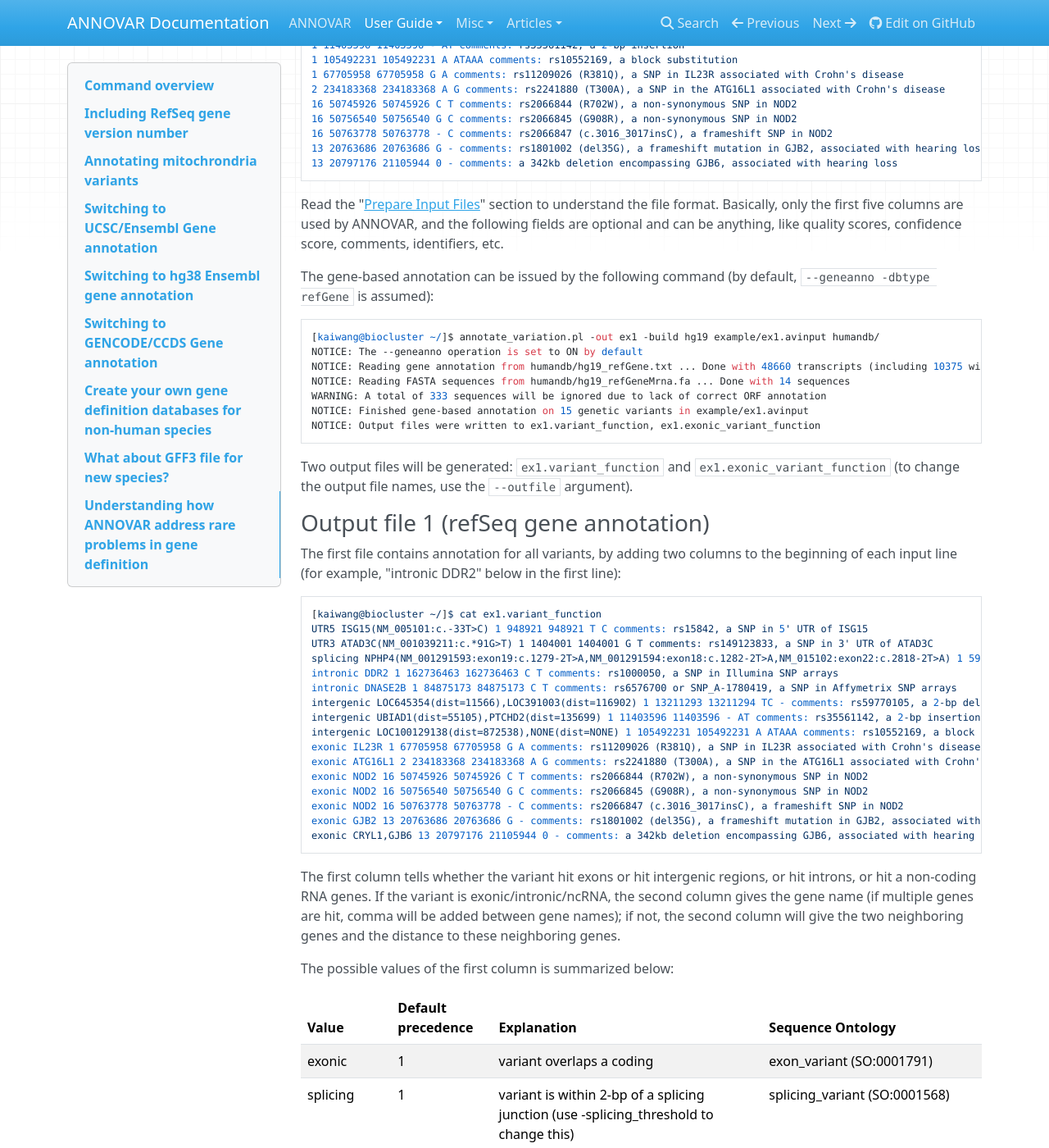
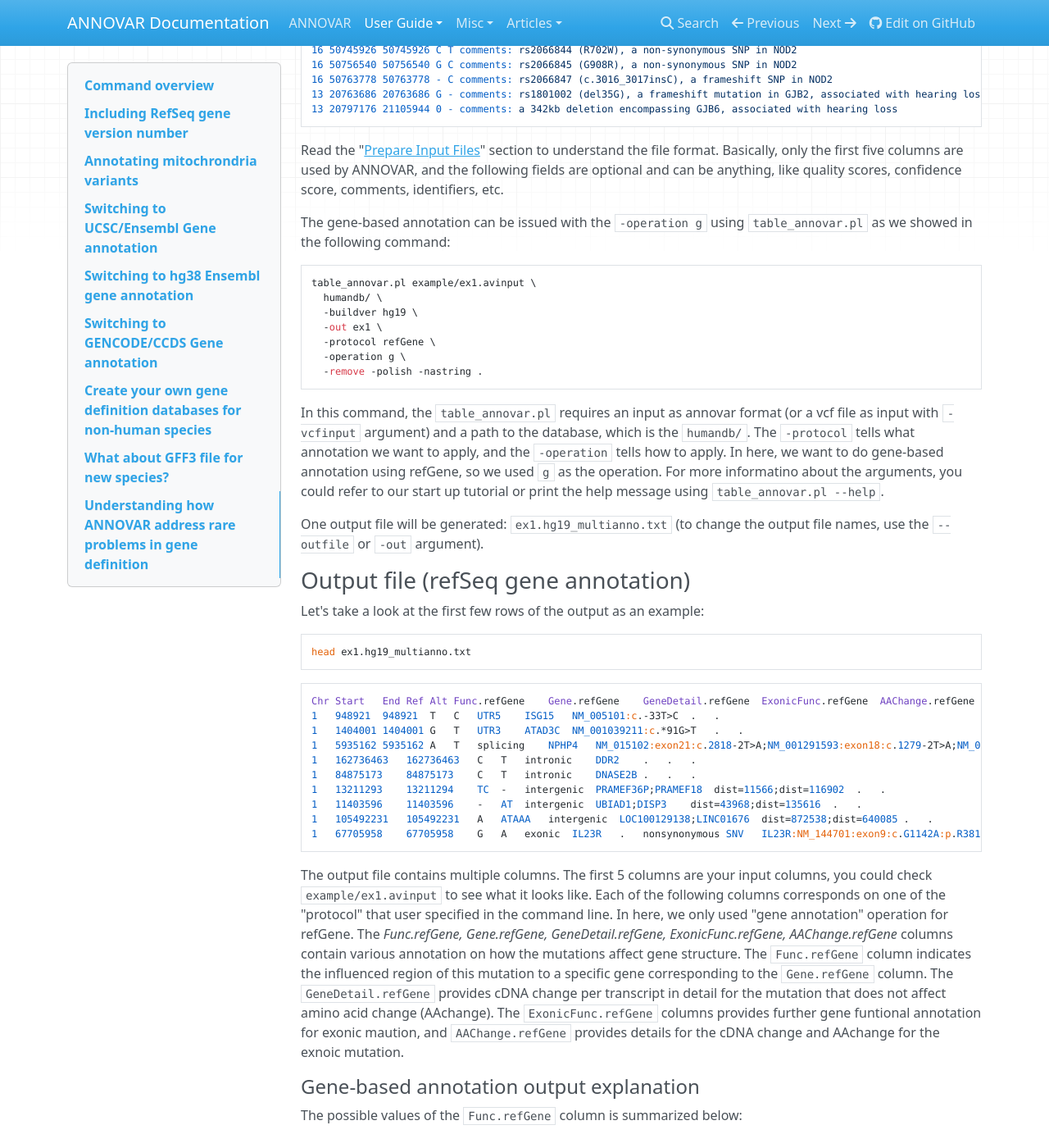
Before and after one commit to WGLab/doc-ANNOVAR, an MkDocs documentation site: the page built from docs/user-guide/gene.md, in a window 1280 px wide and 1400 px high, scrolled down 1071 px. Shown: the whole window at 82% size. Built offline with MkDocs 1.6.1, drawn with Linux system fonts in a browser that asks for light colours; nearby versions of some CDN libraries; comment, search, counter and statistics services are not loaded; some of the changed text lies outside the part shown.

Commit message:
Update gene.md

````diff
--- a/docs/user-guide/gene.md
+++ b/docs/user-guide/gene.md
@@ -9,13 +9,7 @@ One of the functionalities of ANNOVAR is to generate gene-based annotation. For
 Before working on gene-based annotation, a gene definition file and associated FASTA file must be downloaded into a directory if they are not already downloaded. Let's call this directory as `humandb/`.
 
 ```
-[kaiwang@biocluster ~/]$ annotate_variation.pl -downdb -buildver hg19 -webfrom annovar refGene humandb/
-NOTICE: Web-based checking to see whether ANNOVAR new version is available ... Done
-NOTICE: Downloading annotation database http://www.openbioinformatics.org/annovar/download/hg19_refGene.txt.gz ... OK
-NOTICE: Downloading annotation database http://www.openbioinformatics.org/annovar/download/hg19_refLink.txt.gz ... OK
-NOTICE: Downloading annotation database http://www.openbioinformatics.org/annovar/download/hg19_refGeneMrna.fa.gz ... OK
-NOTICE: Uncompressing downloaded files
-NOTICE: Finished downloading annotation files for hg19 build version, with files saved at the 'humandb' directory
+annotate_variation.pl -downdb -buildver hg19 -webfrom annovar refGene humandb/
 ```
 
 This command downloads a few files and save them in the `humandb/` directory for later use.
@@ -25,7 +19,9 @@ This command downloads a few files and save them in the `humandb/` directory for
 Suppose we use the input file `ex1.avinput` which is included as an example in the ANNOVAR package. This is a simple text file, and its content is displayed below:
 
 ```
-[kaiwang@biocluster ~/]$ cat example/ex1.avinput
+cat example/ex1.avinput
+```
+```
 1 948921 948921 T C comments: rs15842, a SNP in 5' UTR of ISG15
 1 1404001 1404001 G T comments: rs149123833, a SNP in 3' UTR of ATAD3C
 1 5935162 5935162 A T comments: rs1287637, a splice site variant in NPHP4
@@ -45,46 +41,47 @@ Suppose we use the input file `ex1.avinput` which is included as an example in t
 
 Read the "[Prepare Input Files](input.md)" section to understand the file format. Basically, only the first five columns are used by ANNOVAR, and the following fields are optional and can be anything, like quality scores, confidence score, comments, identifiers, etc.
 
-The gene-based annotation can be issued by the following command (by default, `--geneanno -dbtype refGene` is assumed):
+The gene-based annotation can be issued with the `-operation g` using `table_annovar.pl` as we showed in the following command:
 
 ```
-[kaiwang@biocluster ~/]$ annotate_variation.pl -out ex1 -build hg19 example/ex1.avinput humandb/
-NOTICE: The --geneanno operation is set to ON by default
-NOTICE: Reading gene annotation from humandb/hg19_refGene.txt ... Done with 48660 transcripts (including 10375 without coding sequence annotation) for 25588 unique genes
-NOTICE: Reading FASTA sequences from humandb/hg19_refGeneMrna.fa ... Done with 14 sequences
-WARNING: A total of 333 sequences will be ignored due to lack of correct ORF annotation
-NOTICE: Finished gene-based annotation on 15 genetic variants in example/ex1.avinput
-NOTICE: Output files were written to ex1.variant_function, ex1.exonic_variant_function
+table_annovar.pl example/ex1.avinput \
+  humandb/ \
+  -buildver hg19 \
+  -out ex1 \
+  -protocol refGene \
+  -operation g \
+  -remove -polish -nastring .
 ```
 
-Two output files will be generated: `ex1.variant_function` and `ex1.exonic_variant_function` (to change the output file names, use the `--outfile` argument).
+In this command, the `table_annovar.pl` requires an input as annovar format (or a vcf file as input with `-vcfinput` argument) and a path to the database, which is the `humandb/`. The `-protocol` tells what annotation we want to apply, and the `-operation` tells how to apply. In here, we want to do gene-based annotation using refGene, so we used `g` as the operation. For more informatino about the arguments, you could refer to our start up tutorial or print the help message using `table_annovar.pl --help`.
 
-### Output file 1 (refSeq gene annotation)
+One output file will be generated: `ex1.hg19_multianno.txt` (to change the output file names, use the `--outfile` or `-out` argument).
 
-The first file contains annotation for all variants, by adding two columns to the beginning of each input line (for example, "intronic DDR2" below in the first line):
+### Output file (refSeq gene annotation)
+
+Let's take a look at the first few rows of the output as an example:
 
 ```
-[kaiwang@biocluster ~/]$ cat ex1.variant_function
-UTR5 ISG15(NM_005101:c.-33T>C) 1 948921 948921 T C comments: rs15842, a SNP in 5' UTR of ISG15
-UTR3 ATAD3C(NM_001039211:c.*91G>T) 1 1404001 1404001 G T comments: rs149123833, a SNP in 3' UTR of ATAD3C
-splicing NPHP4(NM_001291593:exon19:c.1279-2T>A,NM_001291594:exon18:c.1282-2T>A,NM_015102:exon22:c.2818-2T>A) 1 5935162 5935162 A T comments: rs1287637, a splice site variant in NPHP4
-intronic DDR2 1 162736463 162736463 C T comments: rs1000050, a SNP in Illumina SNP arrays
-intronic DNASE2B 1 84875173 84875173 C T comments: rs6576700 or SNP_A-1780419, a SNP in Affymetrix SNP arrays
-intergenic LOC645354(dist=11566),LOC391003(dist=116902) 1 13211293 13211294 TC - comments: rs59770105, a 2-bp deletion
-intergenic UBIAD1(dist=55105),PTCHD2(dist=135699) 1 11403596 11403596 - AT comments: rs35561142, a 2-bp insertion
-intergenic LOC100129138(dist=872538),NONE(dist=NONE) 1 105492231 105492231 A ATAAA comments: rs10552169, a block substitution
-exonic IL23R 1 67705958 67705958 G A comments: rs11209026 (R381Q), a SNP in IL23R associated with Crohn's disease
-exonic ATG16L1 2 234183368 234183368 A G comments: rs2241880 (T300A), a SNP in the ATG16L1 associated with Crohn's disease
-exonic NOD2 16 50745926 50745926 C T comments: rs2066844 (R702W), a non-synonymous SNP in NOD2
-exonic NOD2 16 50756540 50756540 G C comments: rs2066845 (G908R), a non-synonymous SNP in NOD2
-exonic NOD2 16 50763778 50763778 - C comments: rs2066847 (c.3016_3017insC), a frameshift SNP in NOD2
-exonic GJB2 13 20763686 20763686 G - comments: rs1801002 (del35G), a frameshift mutation in GJB2, associated with hearing loss
-exonic CRYL1,GJB6 13 20797176 21105944 0 - comments: a 342kb deletion encompassing GJB6, associated with hearing loss
+head ex1.hg19_multianno.txt
+```
+```
+Chr	Start	End	Ref	Alt	Func.refGene	Gene.refGene	GeneDetail.refGene	ExonicFunc.refGene	AAChange.refGene
+1	948921	948921	T	C	UTR5	ISG15	NM_005101:c.-33T>C	.	.
+1	1404001	1404001	G	T	UTR3	ATAD3C	NM_001039211:c.*91G>T	.	.
+1	5935162	5935162	A	T	splicing	NPHP4	NM_015102:exon21:c.2818-2T>A;NM_001291593:exon18:c.1279-2T>A;NM_001291594:exon17:c.1282-2T>A	.	.
+1	162736463	162736463	C	T	intronic	DDR2	.	.	.
+1	84875173	84875173	C	T	intronic	DNASE2B	.	.	.
+1	13211293	13211294	TC	-	intergenic	PRAMEF36P;PRAMEF18	dist=11566;dist=116902	.	.
+1	11403596	11403596	-	AT	intergenic	UBIAD1;DISP3	dist=43968;dist=135616	.	.
+1	105492231	105492231	A	ATAAA	intergenic	LOC100129138;LINC01676	dist=872538;dist=640085	.	.
+1	67705958	67705958	G	A	exonic	IL23R	.	nonsynonymous SNV	IL23R:NM_144701:exon9:c.G1142A:p.R381Q
 ```
 
-The first column tells whether the variant hit exons or hit intergenic regions, or hit introns, or hit a non-coding RNA genes. If the variant is exonic/intronic/ncRNA, the second column gives the gene name (if multiple genes are hit, comma will be added between gene names); if not, the second column will give the two neighboring genes and the distance to these neighboring genes.
+The output file contains multiple columns. The first 5 columns are your input columns, you could check `example/ex1.avinput` to see what it looks like. Each of the following columns corresponds on one of the "protocol" that user specified in the command line. In here, we only used "gene annotation" operation for refGene. The *Func.refGene, Gene.refGene, GeneDetail.refGene, ExonicFunc.refGene, AAChange.refGene* columns contain various annotation on how the mutations affect gene structure. The `Func.refGene` column indicates the influenced region of this mutation to a specific gene corresponding to the `Gene.refGene` column. The `GeneDetail.refGene` provides cDNA change per transcript in detail for the mutation that does not affect amino acid change (AAchange). The `ExonicFunc.refGene` columns provides further gene funtional annotation for exonic maution, and `AAChange.refGene` provides details for the cDNA change and AAchange for the exnoic mutation.
 
-The possible values of the first column is summarized below:
+#### Gene-based annotation output explanation
+
+The possible values of the `Func.refGene` column is summarized below:
 
 | Value	|	Default precedence	|	Explanation	| Sequence Ontology |
 |---|---|---|---|
@@ -101,17 +98,24 @@ The possible values of the first column is summarized below:
 
 The value of the first column takes the following precedence (as of December 2010 and later version of ANNOVAR): exonic = splicing > ncRNA> > UTR5/UTR3 > intron > upstream/downstream > intergenic. The precedence defined above is used to decide what function to print out when a variant fit multiple functional categories. Note that:
 
-1. the "exonic" here refers only to coding exonic portion , but not UTR portion, as there are two keywords (UTR5, UTR3) that are specifically reserved for UTR annotations.
-2. "splicing" in ANNOVAR is defined as variant that is within 2-bp away from an exon/intron boundary by default, but the threshold can be changed by the --splicing_threshold argument. Before Feb 2013, if "exonic,splicing" is shown, it means that this is a variant within exon but close to exon/intron boundary; this behavior is due to historical reason, when a user requested that exonic variants near splicing sites be annotated with splicing as well. However, I continue to get user emails complaining about this behavior despite my best efforts to put explanation in the ANNOVAR website with details. Therefore, starting from Feb 2013 , "splicing" only refers to the 2bp in the intron that is close to an exon, and if you want to have the same behavior as before, add -exonicsplicing argument.
+1. the "exonic" here refers only to coding exonic portion, but not UTR portion, as there are two keywords (UTR5, UTR3) that are specifically reserved for UTR annotations.
+2. "splicing" in ANNOVAR is defined as variant that is within 2-bp away from an exon/intron boundary by default, but the threshold can be changed by the `--splicing_threshold` argument. Before Feb 2013, if "exonic,splicing" is shown, it means that this is a variant within exon but close to exon/intron boundary; this behavior is due to historical reason, when a user requested that exonic variants near splicing sites be annotated with splicing as well. However, I continue to get user emails complaining about this behavior despite my best efforts to put explanation in the ANNOVAR website with details. Therefore, starting from Feb 2013 , "splicing" only refers to the 2bp in the intron that is close to an exon, and if you want to have the same behavior as before, add `-exonicsplicing` argument.
 3. If a variant is located in both 5' UTR and 3' UTR region (possibly for two different genes), then the "UTR5,UTR3" will be printed as the output.
-4. The term "upstream" and "downstream" is defined as 1-kb away from transcription start site or transcription end site, respectively, taking in account of the strand of the mRNA; the --neargene threshold can be used to adjust this threshold.
+4. The term "upstream" and "downstream" is defined as 1-kb away from transcription start site or transcription end site, respectively, taking in account of the strand of the mRNA; the `--neargene` threshold can be used to adjust this threshold.
 5. If a variant is located in both downstream and upstream region (possibly for 2 different genes), then the "upstream,downstream" will be printed as the output.
-In 2011 June version of ANNOVAR, the splicing annotation is improved. If the splicing site is in intron, then all isoforms and the corresponding base change will be printed. For example,
+In 2011 June version of ANNOVAR, the splicing annotation is improved. If the splicing site is in intron, then all isoforms and the corresponding base change will be printed.
+
+As an example of adding argument to the gene-based annotation, we could change the splicing threashold to 5 in this way:
 
 ```
-splicing SMS(NM_004595:c.447+2T>G) X 21895357 21895357 T G hetero 8 15
-splicing DMD(NM_004011:c.48+1A>C) X 31803228 31803228 T G homo 117 30
-splicing BAGE(NM_001187:c.14+1A>G),BAGE4(NM_181704:c.14+1A>G),BAGE5(NM_182484:c.14+1A>G) 21 10120594 10120594 T C hetero 66 53
+table_annovar.pl example/ex1.avinput \
+  humandb/ \
+  -buildver hg19 \
+  -out ex1_arg \
+  -protocol refGene \
+  -operation g \
+  -arg "--splicing_threshold 5"\
+  -remove -polish -nastring .
 ```
 
 Several technical notes are discussed below.
@@ -126,15 +130,15 @@ To further explain the variant_function annotation, check the figure below:
 
 ![varfunc](../img/gene_snp_1.png)
 
-In the figure above, SNP1 is an intergenic variant, as it is >1kb away from any gene, SNP2 is a downstream variant, as it is 1kb from the 3'end of the NADK gene; SNP3 is a UTR3 variant; SNP4 is an intronic variant; SNP5 is an exonic variant.
+In the figure above, SNP1 is an intergenic variant, as it is >1kb away from any gene, SNP2 is a downstream variant, as it is within 1kb from the 3'end of the NADK gene; SNP3 is a UTR3 variant; SNP4 is an intronic variant; SNP5 is an exonic variant.
 
 Similarly, Deletion 1 is an intergenic variant; deletion 2 is a downstream variant; deletion3 is a UTR3 variant; deletion 4 overlaps both with UTR3 and intron, and based on the precedence rule, it is a UTR3 variant; deletion 5 is an intronic variant; deletion6 overlaps with both an exon and an intron, and based on the precedence rule, it is an exonic variant.
 
-> *Technical Notes: Sometimes users may want to change the default precedence rule. The "-precedence" argument can be used to fine-tune the priority of variant function. The different variant functions should be separated by comma in the command line based on their desired priority levels. The allowable keywords for variant functions are exonic, intronic, splicing, utr5, utr3, upstream, downstream, splicing, ncrna.*
+> *Technical Notes: Sometimes users may want to change the default precedence rule. The `-precedence` argument can be used to fine-tune the priority of variant function. The different variant functions should be separated by comma in the command line based on their desired priority levels. The allowable keywords for variant functions are exonic, intronic, splicing, utr5, utr3, upstream, downstream, splicing, ncrna.*
 
 For example, when `-precedence intronic,utr5,utr3` is specified, the intronic variant will take precedence over UTR variants, and the deletion 4 will become an intronic variant above. This is the only change, and all other default precedence rule still applies here.
 
-> *Technical Notes: By default, the gene name is printed in the second column in the variant_function file. Sometimes, a user may want to see transcript name instead. The --transcript_function argument can be used to specify this behavior. Note that it is very likely that multiple transcript names will be printed in the output separated by comma, as each gene name typically corresponds to several transcript names.*
+> *Technical Notes: By default, the gene name is printed in the 7th column in the output file (e.g., ex1.hg19_multianno.txt). Sometimes, a user may want to see transcript name instead. The `--transcript_function` argument can be used to specify this behavior. Note that it is very likely that multiple transcript names will be printed in the output separated by comma, as each gene name typically corresponds to several transcript names.*
 
 > *Technical Notes: Current logic in gene definition: Genomes are complex and therefore gene definitions are also complex. ANNOVAR completely relies on user-supplied gene definitions (such as RefSeq, UCSC Gene and Ensembl Gene) to map a transcript to genomes and relate transcripts to genes, and uses the following logic to handle complex scenarios:
 1. If a gene is annotated as both coding and non-coding (multiple transcripts, some coding, some non-coding), the gene will be regarded as coding (the non-coding transcript definition will be ignored).
@@ -145,22 +149,25 @@ For example, when `-precedence intronic,utr5,utr3` is specified, the intronic va
 
 The above rules do make sense. The rule 3 and 4 were made in Nov 2011 version of ANNOVAR (so that users no longer send me emails complaining errors in exonic annotation which is not really a fault of ANNOVAR per se). But as a result, you may see more "UNKNOWN" exonic annotations in the output file.
 
-### Output file 2 (refSeq gene annotation)
+#### Exnoic functional annotation explanation
 
-The second output file, `ex1.exonic_variant_function`, contains the amino acid changes as a result of the exonic variant. The exact format of the output below may change slightly between different versions of ANNOVAR.
+The last two columns `ExonicFunc.refGene` and `AAChange.refGene`, contain the amino acid changes as a result of the exonic variant. The exact format of the output below may change slightly between different versions of ANNOVAR.
+
+Let's take a look at the first 5 exonic mutations in the output:
 
 ```
-[kaiwang@biocluster ~/]$ cat ex1.exonic_variant_function
-line9 nonsynonymous SNV IL23R:NM_144701:exon9:c.G1142A:p.R381Q, 1 67705958 67705958 G A comments: rs11209026 (R381Q), a SNP in IL23R associated with Crohn's disease
-line10 nonsynonymous SNV ATG16L1:NM_001190267:exon9:c.A550G:p.T184A,ATG16L1:NM_017974:exon8:c.A841G:p.T281A,ATG16L1:NM_001190266:exon9:c.A646G:p.T216A,ATG16L1:NM_030803:exon9:c.A898G:p.T300A,ATG16L1:NM_198890:exon5:c.A409G:p.T137A, 2 234183368 234183368 A G comments: rs2241880 (T300A), a SNP in the ATG16L1 associated with Crohn's disease
-line11 nonsynonymous SNV NOD2:NM_022162:exon4:c.C2104T:p.R702W,NOD2:NM_001293557:exon3:c.C2023T:p.R675W, 16 50745926 50745926 C comments: rs2066844 (R702W), a non-synonymous SNP in NOD2
-line12 nonsynonymous SNV NOD2:NM_022162:exon8:c.G2722C:p.G908R,NOD2:NM_001293557:exon7:c.G2641C:p.G881R, 16 50756540 50756540 G comments: rs2066845 (G908R), a non-synonymous SNP in NOD2
-line13 frameshift insertion NOD2:NM_022162:exon11:c.3017dupC:p.A1006fs,NOD2:NM_001293557:exon10:c.2936dupC:p.A979fs, 16 50763778 5076377comments: rs2066847 (c.3016_3017insC), a frameshift SNP in NOD2
-line14 frameshift deletion GJB2:NM_004004:exon2:c.35delG:p.G12fs, 13 20763686 20763686 G - comments: rs1801002 (del35G), a frameshift mutation in GJB2, associated with hearing loss
-line15 frameshift deletion GJB6:NM_001110221:wholegene,GJB6:NM_001110220:wholegene,GJB6:NM_001110219:wholegene,CRYL1:NM_015974:wholegene,GJB6:NM_006783:wholegene, 13 20797176 21105944 0 - comments: a 342kb deletion encompassing GJB6, associated with hearing loss
+head -n 1 ex1.hg19_multianno.txt;grep exonic ex1.hg19_multianno.txt | head -n 5
+```
+```
+Chr	Start	End	Ref	Alt	Func.refGene	Gene.refGene	GeneDetail.refGene	ExonicFunc.refGene	AAChange.refGene
+1	67705958	67705958	G	A	exonic	IL23R	.	nonsynonymous SNV	IL23R:NM_144701:exon9:c.G1142A:p.R381Q
+2	234183368	234183368	A	G	exonic	ATG16L1	.	nonsynonymous SNV	ATG16L1:NM_198890:exon5:c.A409G:p.T137A,ATG16L1:NM_017974:exon8:c.A841G:p.T281A,ATG16L1:NM_001190266:exon9:c.A646G:p.T216A,ATG16L1:NM_001190267:exon9:c.A550G:p.T184A,ATG16L1:NM_030803:exon9:c.A898G:p.T300A,ATG16L1:NM_001363742:exon10:c.A949G:p.T317A
+16	50745926	50745926	C	T	exonic	NOD2	.	nonsynonymous SNV	NOD2:NM_001293557:exon3:c.C2023T:p.R675W,NOD2:NM_001370466:exon4:c.C2023T:p.R675W,NOD2:NM_022162:exon4:c.C2104T:p.R702W
+16	50756540	50756540	G	C	exonic	NOD2	.	nonsynonymous SNV	NOD2:NM_001293557:exon7:c.G2641C:p.G881R,NOD2:NM_001370466:exon8:c.G2641C:p.G881R,NOD2:NM_022162:exon8:c.G2722C:p.G908R
+16	50763778	50763778	-	C	exonic	NOD2	.	frameshift insertion	NOD2:NM_001293557:exon10:c.2936dupC:p.L980Pfs*2,NOD2:NM_001370466:exon11:c.2936dupC:p.L980Pfs*2,NOD2:NM_022162:exon11:c.3017dupC:p.L1007Pfs*2
 ```
 
-Note that only exonic variants are annotated in this file, so the first column gives the line # in the original input file. The second field tells the functional consequences of the variant (possible values in this fields include: nonsynonymous SNV, synonymous SNV, frameshift insertion, frameshift deletion, nonframeshift insertion, nonframeshift deletion, frameshift block substitution, nonframshift block substitution). The third column contains the gene name, the transcript identifier and the sequence change in the corresponding transcript. A standard nomenclature is used in specifying the sequence changes (you may want to add -hgvs argument so that the cDNA level annotation is compatible with HGVS nomenclature).
+Note that only exonic variants will have the information in `ExonicFunc.refGene` and `AAChange.refGene` columns. The `ExonicFunc.refGene` tells the functional consequences of the variant (possible values in this fields include: nonsynonymous SNV, synonymous SNV, frameshift insertion, frameshift deletion, nonframeshift insertion, nonframeshift deletion, frameshift block substitution, nonframshift block substitution). The `AAChange.refGene` column contains the gene name, the transcript identifier and the sequence change in the corresponding transcript. A standard nomenclature is used in specifying the sequence changes (you may want to add `-hgvs` argument so that the cDNA level annotation is compatible with HGVS nomenclature).
 
 More detailed explanation of these exonic_variant_functoin annotations are given below. Note that stopgain and stoploss take precedence over other annotations; for example, whenever a nonsynonymous mutation change the wild type amino acid to a stop codon, it will be annotated as stopgain rather than nonsynonymous SNV.
 
````
